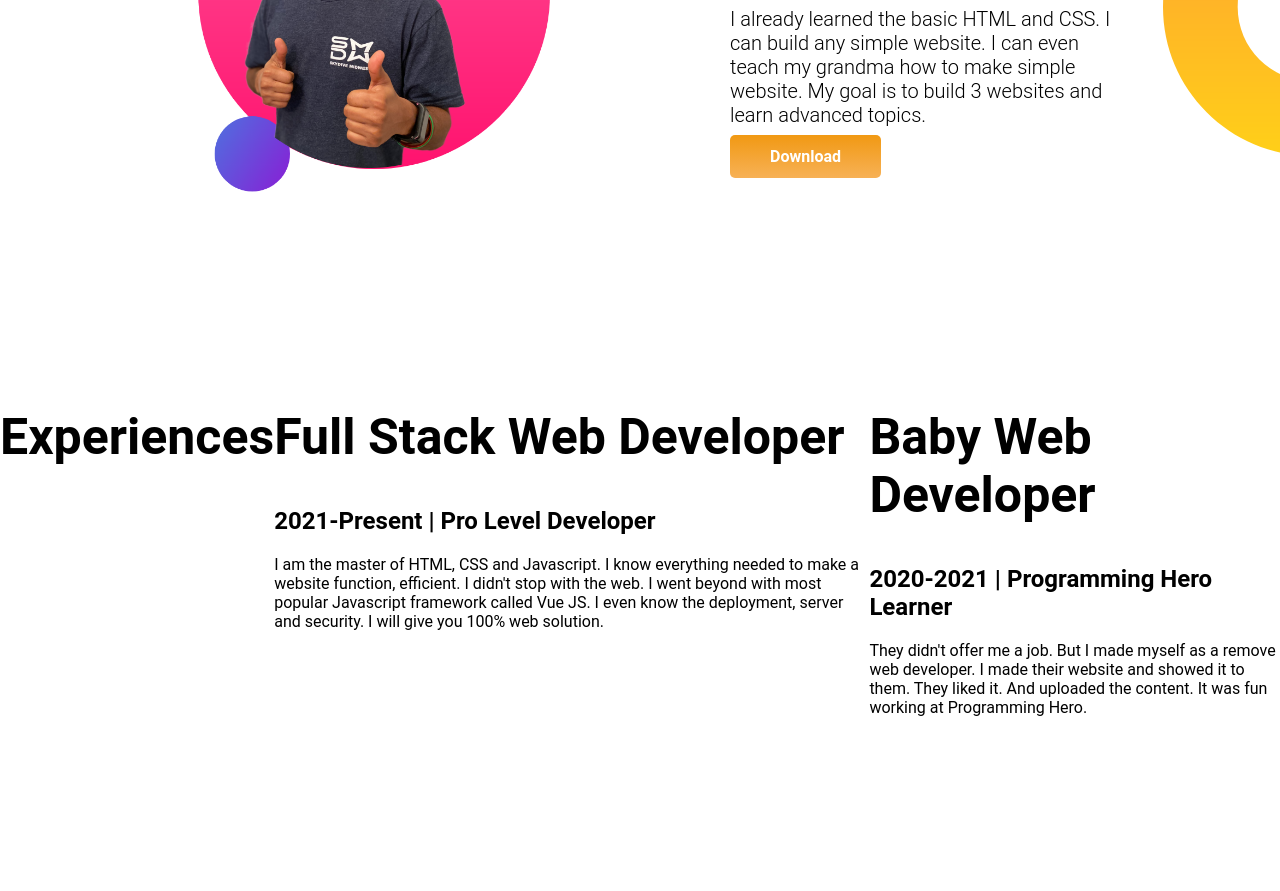
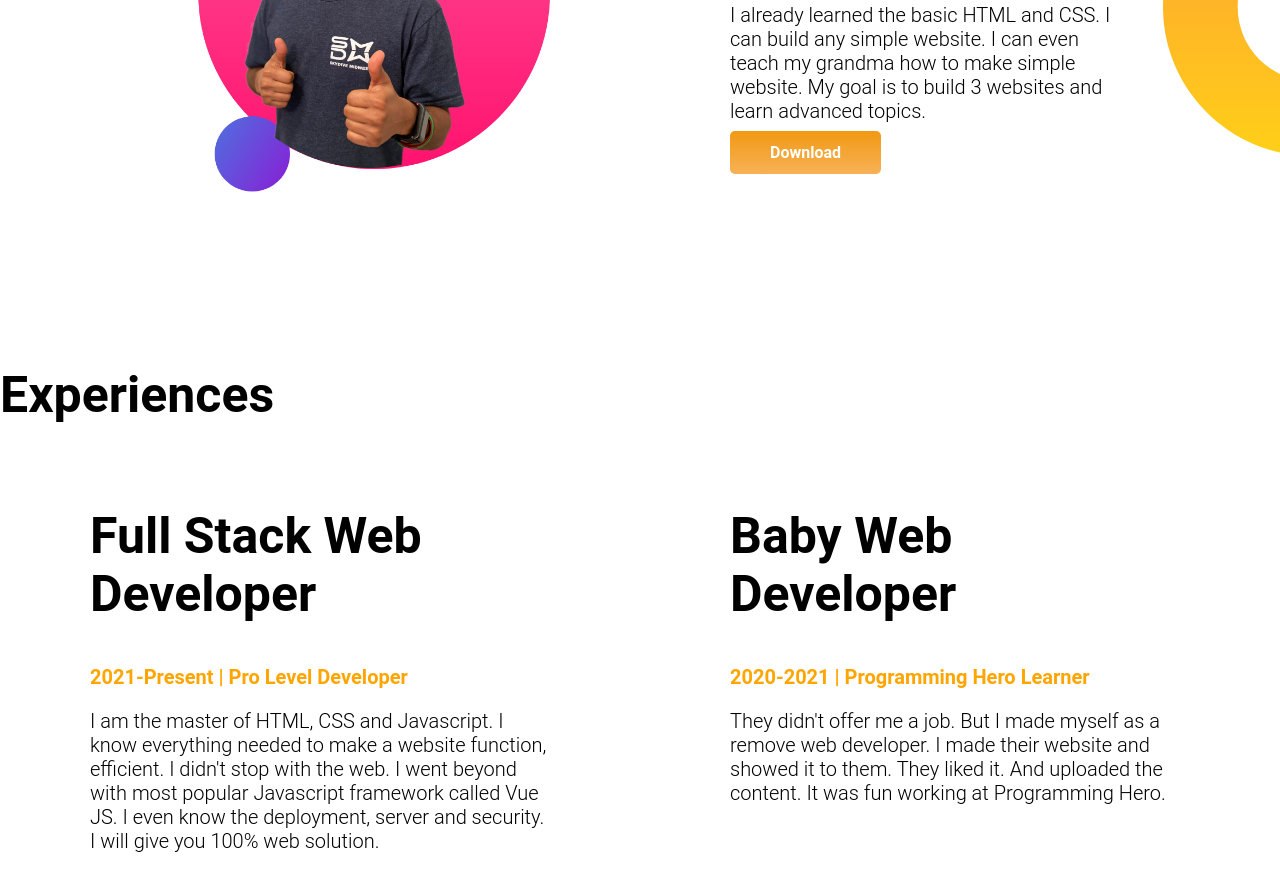
Before and after one commit to sanchitadevi/dev-port, a plain HTML site: page index.html in a window 1280 px wide. Shown: the part 813-1704 px from the top of the page. Before the commit the page ends 1646 px from the top, so only its background shows below. Drawn offline with Linux system fonts and the light colour scheme.

Commit message:
more sections

```diff
--- a/index.html
+++ b/index.html
@@ -10,7 +10,7 @@
     <link rel="preconnect" href="https://fonts.gstatic.com" crossorigin>
 </head>
 <body>
-    <section class="top">
+    <section class="top flexible">
         <div class="half-width">
             <h1>Welcome to </h1>
             <h1><span>Peter Parker</span> World</h1>
@@ -22,7 +22,7 @@
             <img src="images/jhankar.png" alt="">
         </div>
     </section>
-    <section class="middle">
+    <section class="middle flexible">
         <div class="half-width">
             <img src="images/jhankar2.png" alt="">
         </div>
@@ -34,23 +34,25 @@
         </div>
     </section>
     <section class="bottom">
-            <div>
+            <div class="area">
                 <h1>Experiences</h1>
             </div>
-            <div>
+            <div class="flexible">
+                <div class="half-width">
                     <h1>Full Stack Web Developer</h1>
-                <h2>2021-Present | Pro Level Developer</h2>
+                    <h2 class="color">2021-Present | Pro Level Developer</h2>
                     <p>
                         I am the master of HTML, CSS and Javascript. I know everything needed to make a website function, efficient. I didn't stop with the web. I went beyond with most popular Javascript framework called Vue JS. I even know the deployment, server and security. I will give you 100% web solution.
                     </p>
                 </div>
-            <div>
+                <div class="half-width">
                     <h1>Baby Web Developer</h1>
-                <h2>2020-2021 | Programming Hero Learner</h2>
+                    <h2 class="color">2020-2021 | Programming Hero Learner</h2>
                     <p>
                         They didn't offer me a job. But I made myself as a remove web developer. I made their website and showed it to them. They liked it. And uploaded the content. It was fun working at Programming Hero.
                     </p>
                 </div>
+            </div>
     </section>
 </body>
 </html>
--- a/style.css
+++ b/style.css
@@ -6,10 +6,13 @@ body{
 h1{
     font-size: 50px;
 }
+h2{
+    font-size: 20px ;
+}
 span{
     color: orange;
 }
-section{
+.flexible{
     display: flex;
     margin-bottom: 100px;
 }
@@ -42,3 +45,6 @@ section{
     background-repeat: no-repeat;
     background-position: right;
 }
+.color{
+    color: orange;
+}
```
Lines whose indentation alone changed are shown as unchanged.
